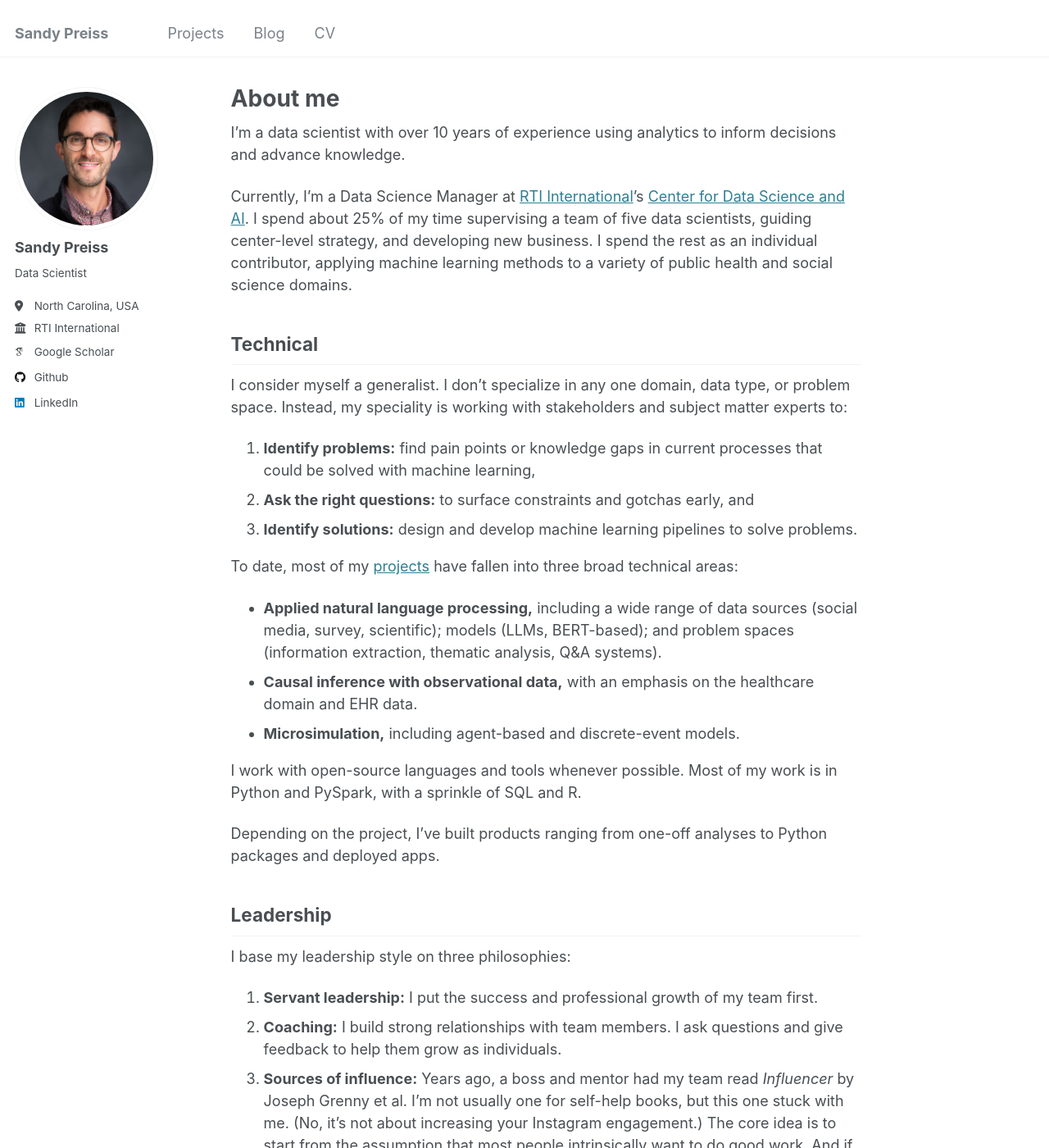
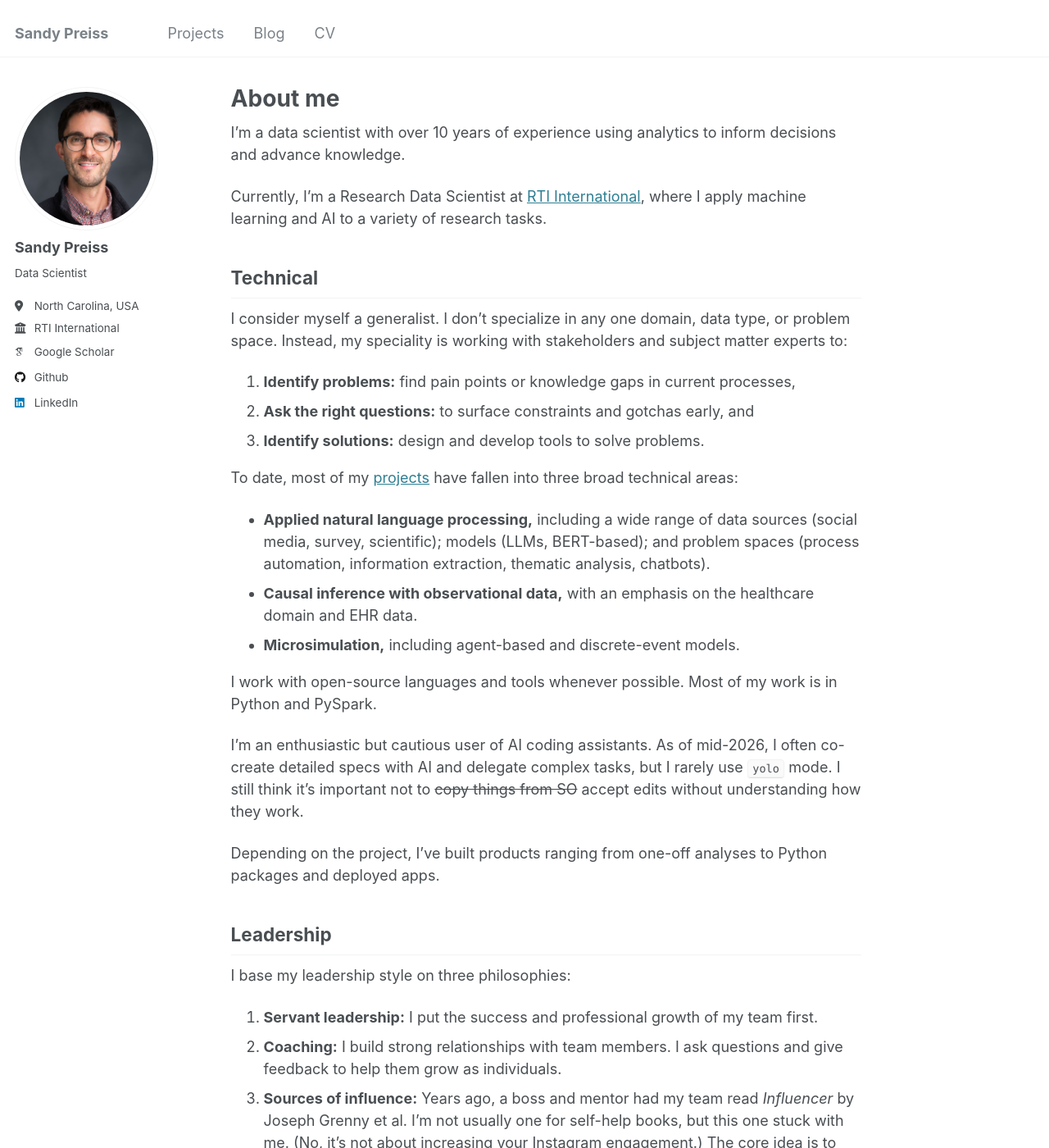
Before and after one commit to sandypreiss/sandypreiss.github.io, a Jekyll site: the page built from _pages/about.md, in a window 1280 px wide and 1400 px high. Shown: the whole window at 82% size. Built offline with Jekyll 4.4.1, drawn with Linux system fonts in a browser that asks for light colours; some web fonts are replaced; some of the changed text lies outside the part shown.

Commit message:
update 'about' page and crcsim project

```diff
--- a/_pages/about.md
+++ b/_pages/about.md
@@ -9,23 +9,25 @@ redirect_from:
 
 I'm a data scientist with over 10 years of experience using analytics to inform decisions and advance knowledge.
 
-Currently, I'm a Data Science Manager at [RTI International](https://www.rti.org/)'s [Center for Data Science and AI](https://www.rti.org/solution/rti-center-data-science). I spend about 25% of my time supervising a team of five data scientists, guiding center-level strategy, and developing new business. I spend the rest as an individual contributor, applying machine learning methods to a variety of public health and social science domains.
+Currently, I'm a Research Data Scientist at [RTI International](https://www.rti.org/), where I apply machine learning and AI to a variety of research tasks.
 
 Technical
 ------
 I consider myself a generalist. I don't specialize in any one domain, data type, or problem space. Instead, my speciality is working with stakeholders and subject matter experts to:
 
-1. **Identify problems:** find pain points or knowledge gaps in current processes that could be solved with machine learning,
+1. **Identify problems:** find pain points or knowledge gaps in current processes,
 1. **Ask the right questions:** to surface constraints and gotchas early, and
-1. **Identify solutions:** design and develop machine learning pipelines to solve problems.
+1. **Identify solutions:** design and develop tools to solve problems.
 
 To date, most of my [projects](/projects/) have fallen into three broad technical areas:
 
-- **Applied natural language processing,** including a wide range of data sources (social media, survey, scientific); models (LLMs, BERT-based); and problem spaces (information extraction, thematic analysis, Q&A systems).
+- **Applied natural language processing,** including a wide range of data sources (social media, survey, scientific); models (LLMs, BERT-based); and problem spaces (process automation, information extraction, thematic analysis, chatbots).
 - **Causal inference with observational data,** with an emphasis on the healthcare domain and EHR data.
 - **Microsimulation,** including agent-based and discrete-event models.
 
-I work with open-source languages and tools whenever possible. Most of my work is in Python and PySpark, with a sprinkle of SQL and R.
+I work with open-source languages and tools whenever possible. Most of my work is in Python and PySpark.
+
+I'm an enthusiastic but cautious user of AI coding assistants. As of mid-2026, I often co-create detailed specs with AI and delegate complex tasks, but I rarely use `yolo` mode. I still think it's important not to ~~copy things from SO~~ accept edits without understanding how they work.
 
 Depending on the project, I've built products ranging from one-off analyses to Python packages and deployed apps.
 
```
Also changed, not shown: other parts of _pages/about.md (+1 -1 lines), _projects/crcsim.md (+8 -1 lines).
